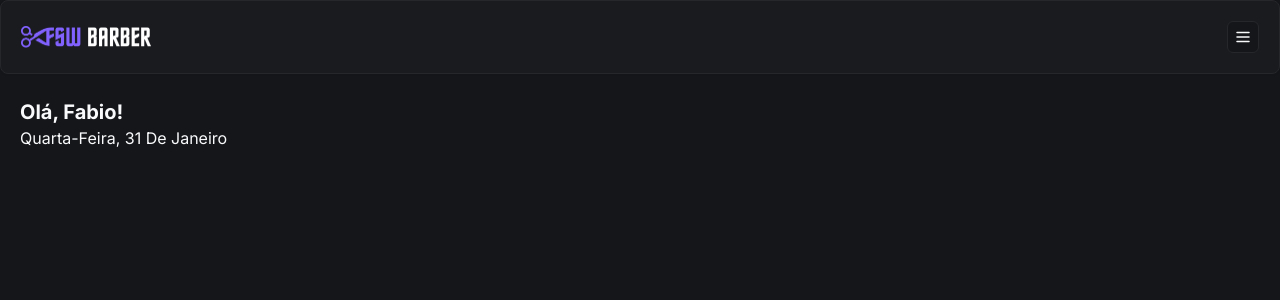
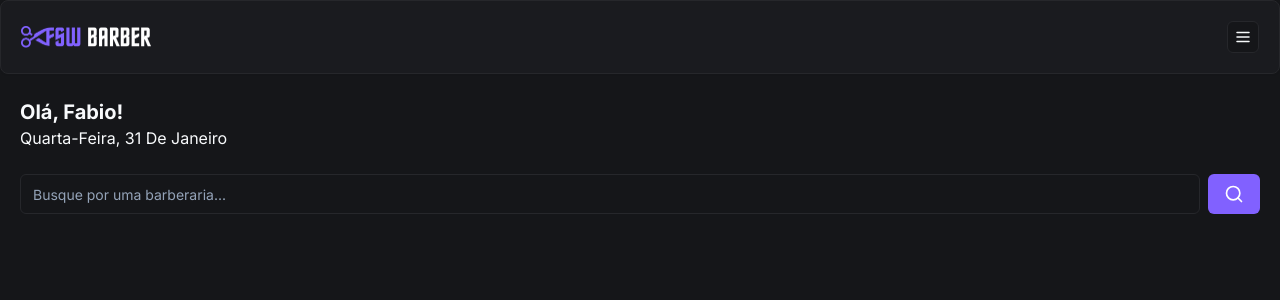
Before and after one commit to fabiomoura-m/barbershop-booking, a Next.js app: page / in a window 1280 px wide. Shown: the top 300 px of the page. Built offline with nearby package versions, Linux system fonts and the light colour scheme.

Commit message:
feat: add initial search component

```diff
--- /dev/null
+++ b/app/(home)/_components/search.tsx
@@ -0,0 +1,18 @@
+'use client'
+
+import { Button } from '@/app/_components/ui/button';
+import { Input } from '@/app/_components/ui/input';
+import { SearchIcon } from 'lucide-react';
+
+const Search = () => {
+    return (
+        <div className='flex items-center gap-2'>
+            <Input placeholder='Busque por uma barberaria...'/>
+            <Button variant="default">
+                <SearchIcon size={20} />
+            </Button>
+        </div>
+    );
+};
+
+export default Search;
--- a/app/(home)/page.tsx
+++ b/app/(home)/page.tsx
@@ -1,20 +1,25 @@
 import { format } from 'date-fns';
 import Header from '../_components/header';
 import { ptBR } from 'date-fns/locale';
+import Search from './_components/search';
 
 export default function Home() {
     return (
         <div>
             <Header />
 
-          <div className='px-5 py-6'>
-            <h2 className='text-xl font-bold'>Olá, Fabio!</h2>
-            <p className="capitalize">
-                {format(new Date(), "EEEE',' d 'de' MMMM", { locale: ptBR })}
-            </p>
-          </div>
+            <div className="px-5 pt-6">
+                <h2 className="text-xl font-bold">Olá, Fabio!</h2>
+                <p className="capitalize">
+                    {format(new Date(), "EEEE',' d 'de' MMMM", {
+                        locale: ptBR
+                    })}
+                </p>
+            </div>
 
-
+            <div className="px-5 mt-6">
+                <Search />
+            </div>
         </div>
     );
 }
--- /dev/null
+++ b/app/_components/ui/input.tsx
@@ -0,0 +1,25 @@
+import * as React from "react"
+
+import { cn } from "@/app/_lib/utils"
+
+export interface InputProps
+  extends React.InputHTMLAttributes<HTMLInputElement> {}
+
+const Input = React.forwardRef<HTMLInputElement, InputProps>(
+  ({ className, type, ...props }, ref) => {
+    return (
+      <input
+        type={type}
+        className={cn(
+          "flex h-10 w-full rounded-md border border-input bg-background px-3 py-2 text-sm ring-offset-background file:border-0 file:bg-transparent file:text-sm file:font-medium placeholder:text-muted-foreground focus-visible:outline-none focus-visible:ring-2 focus-visible:ring-ring focus-visible:ring-offset-2 disabled:cursor-not-allowed disabled:opacity-50",
+          className
+        )}
+        ref={ref}
+        {...props}
+      />
+    )
+  }
+)
+Input.displayName = "Input"
+
+export { Input }
```
